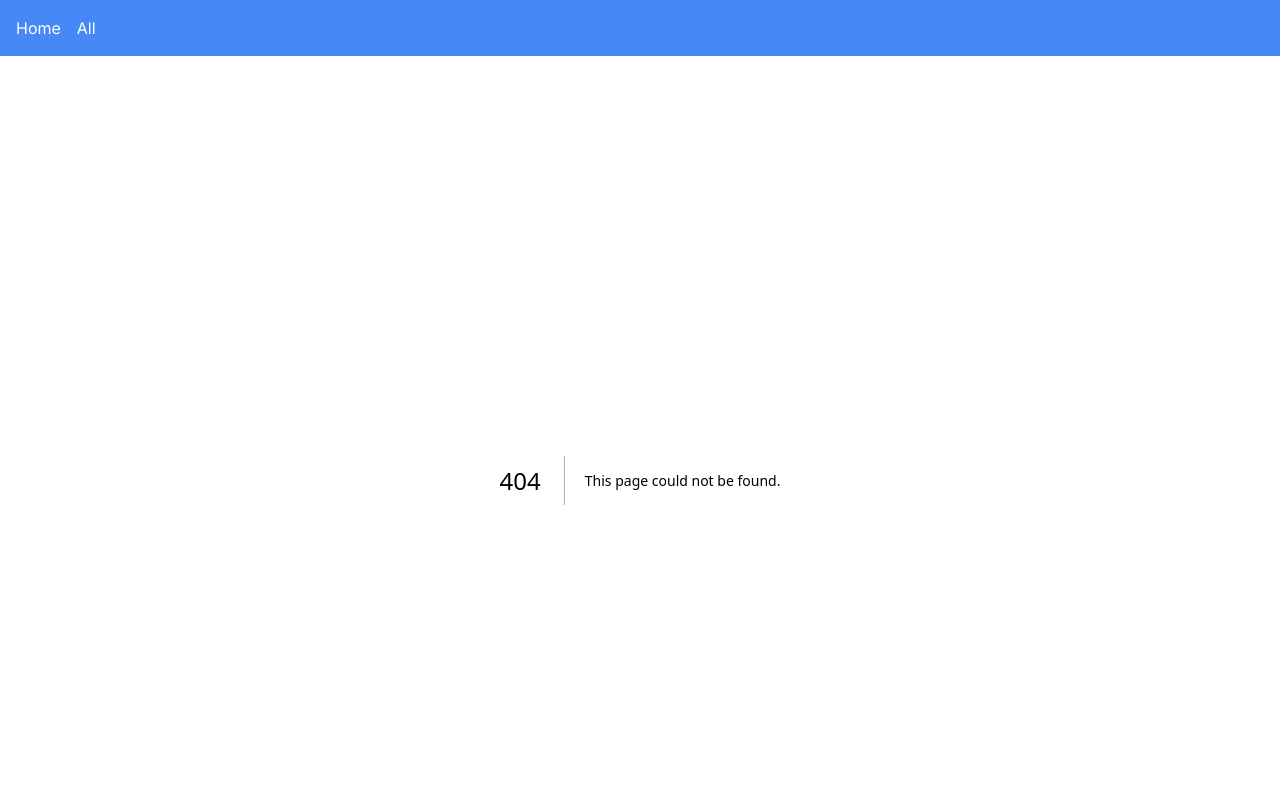
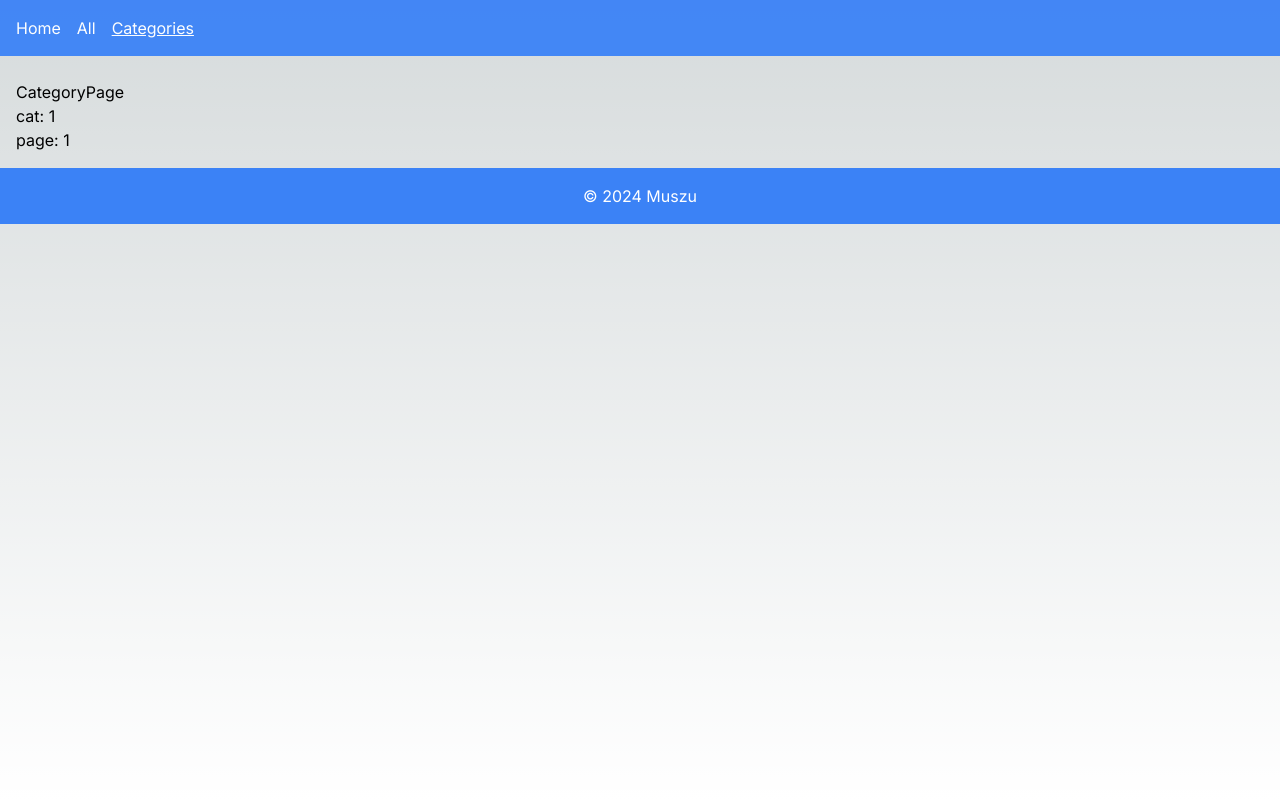
Before and after one commit to Majinmuszu/kurs-next, a Next.js app: page /categories/1/1 in a window 1280 px wide. Before the commit this address had no page. Shown: the top 800 px of the page. Built offline with nearby package versions, Linux system fonts and the light colour scheme.

Commit message:
added raw categories pages

```diff
--- /dev/null
+++ b/src/app/categories/[categorySlug]/[pageNumber]/page.tsx
@@ -0,0 +1,11 @@
+import React from "react";
+
+const CategoryPage = ({ params }: { params: { categorySlug: string; pageNumber: string } }) => {
+	return (
+		<div>
+			CategoryPage <br /> cat: {params.categorySlug} <br /> page: {params.pageNumber}
+		</div>
+	);
+};
+
+export default CategoryPage;
--- /dev/null
+++ b/src/app/categories/page.tsx
@@ -0,0 +1,7 @@
+import React from "react";
+
+const AllCategoriesPage = () => {
+	return <div>AllCategoriesPage</div>;
+};
+
+export default AllCategoriesPage;
--- a/src/ui/molecules/Navigation.tsx
+++ b/src/ui/molecules/Navigation.tsx
@@ -13,6 +13,11 @@ const Navigation = () => {
 						All
 					</ActiveLink>
 				</li>
+				<li>
+					<ActiveLink href="/categories" exact={false}>
+						Categories
+					</ActiveLink>
+				</li>
 			</ul>
 		</nav>
 	);
```
